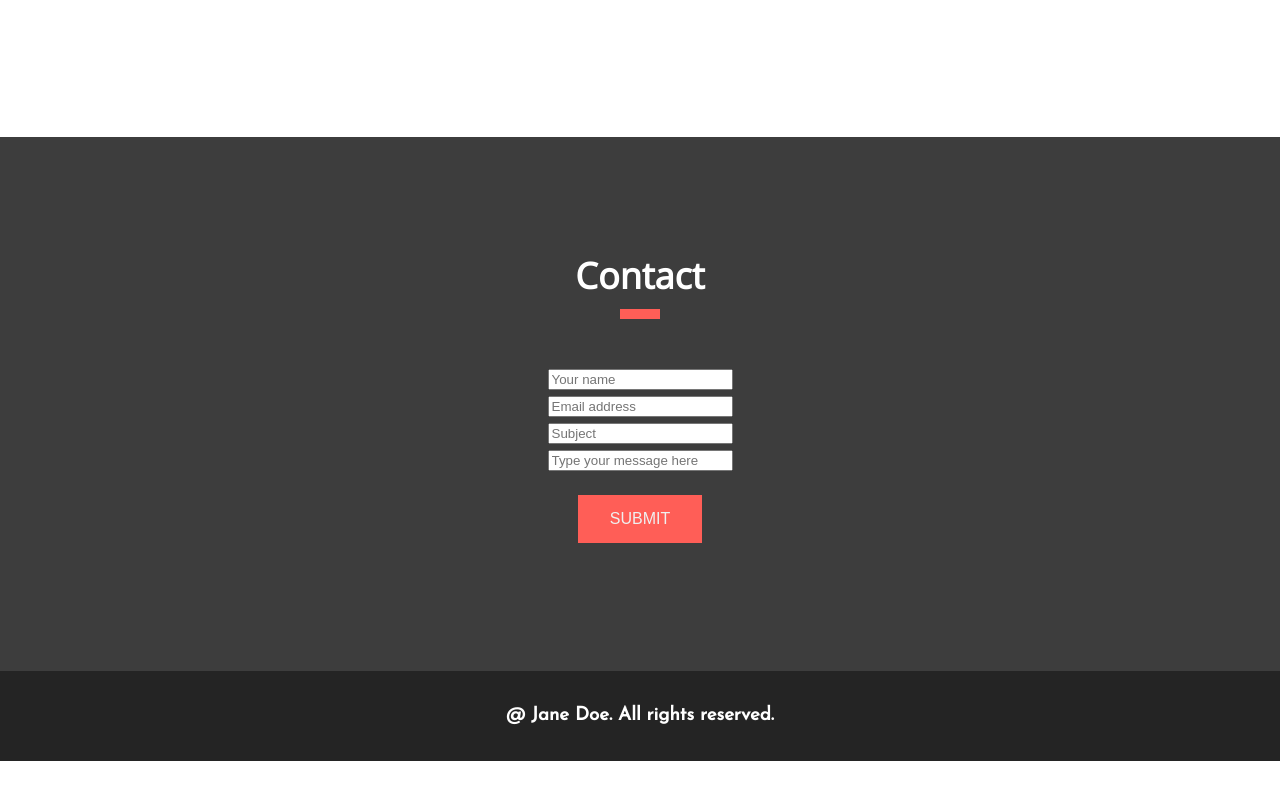
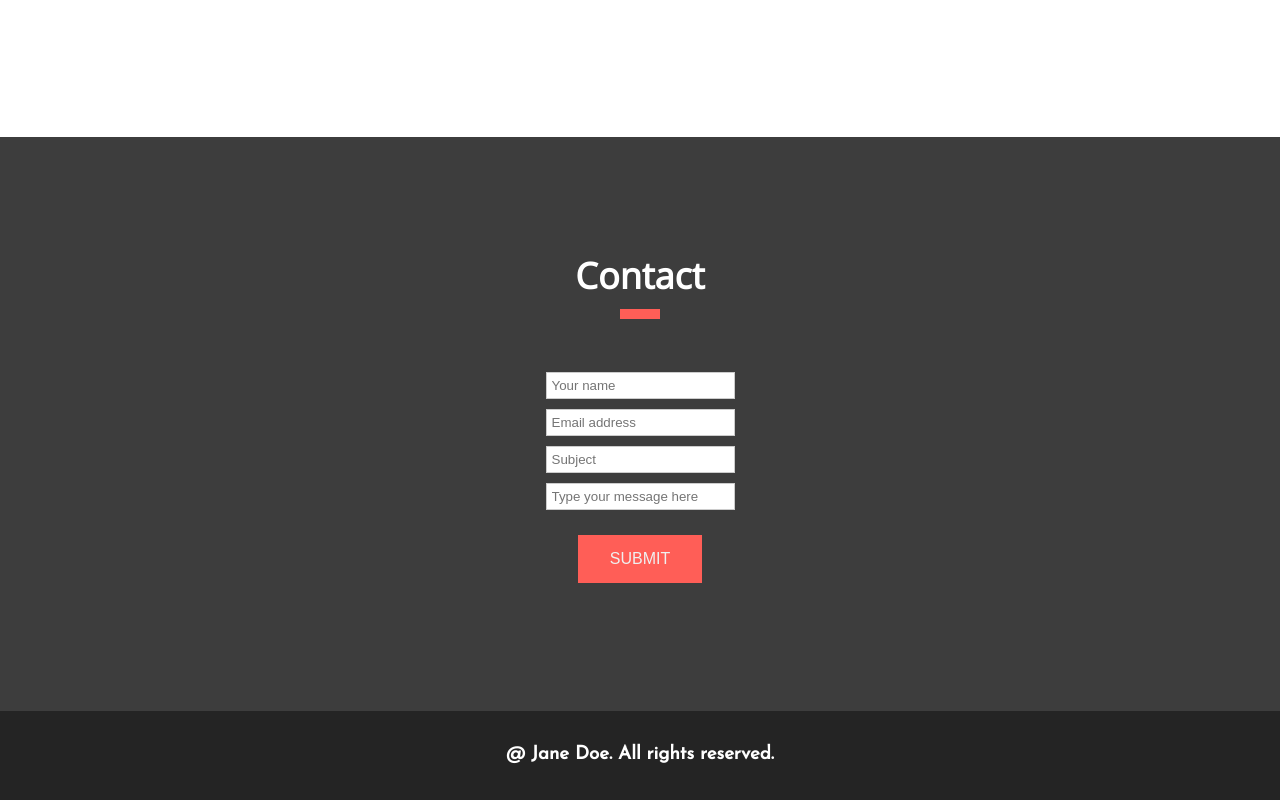
Before and after one commit to Edyta2801/Ex_2_Webpage, a plain HTML site: page index.html in a window 1280 px wide. Shown: the part 3895-4695 px from the top of the page. Before the commit the page ends 4656 px from the top, so only its background shows below. Drawn offline with nearby package versions, Linux system fonts and the light colour scheme.

Commit message:
add styles to form

```diff
--- a/style.scss
+++ b/style.scss
@@ -221,10 +221,10 @@ brick::after {
   margin: 90px;
 }
 /*Contact*/
-.contact{
+.contact {
   background: #3d3d3d;
 }
-.contact .section-title{
+.contact .section-title {
   color: $color-light;
 }
 .button-submit {
@@ -237,9 +237,12 @@ brick::after {
   font-size: 16px;
   margin: 20px;
 }
-
-
-
+input {
+  padding: 5px;
+  margin: 5px 0;
+  border: 1px solid #ccc;
+  transition: .5s all
+}
 
 /*Footer*/
 
```
Also changed, not shown: style.css, 1 other file.
